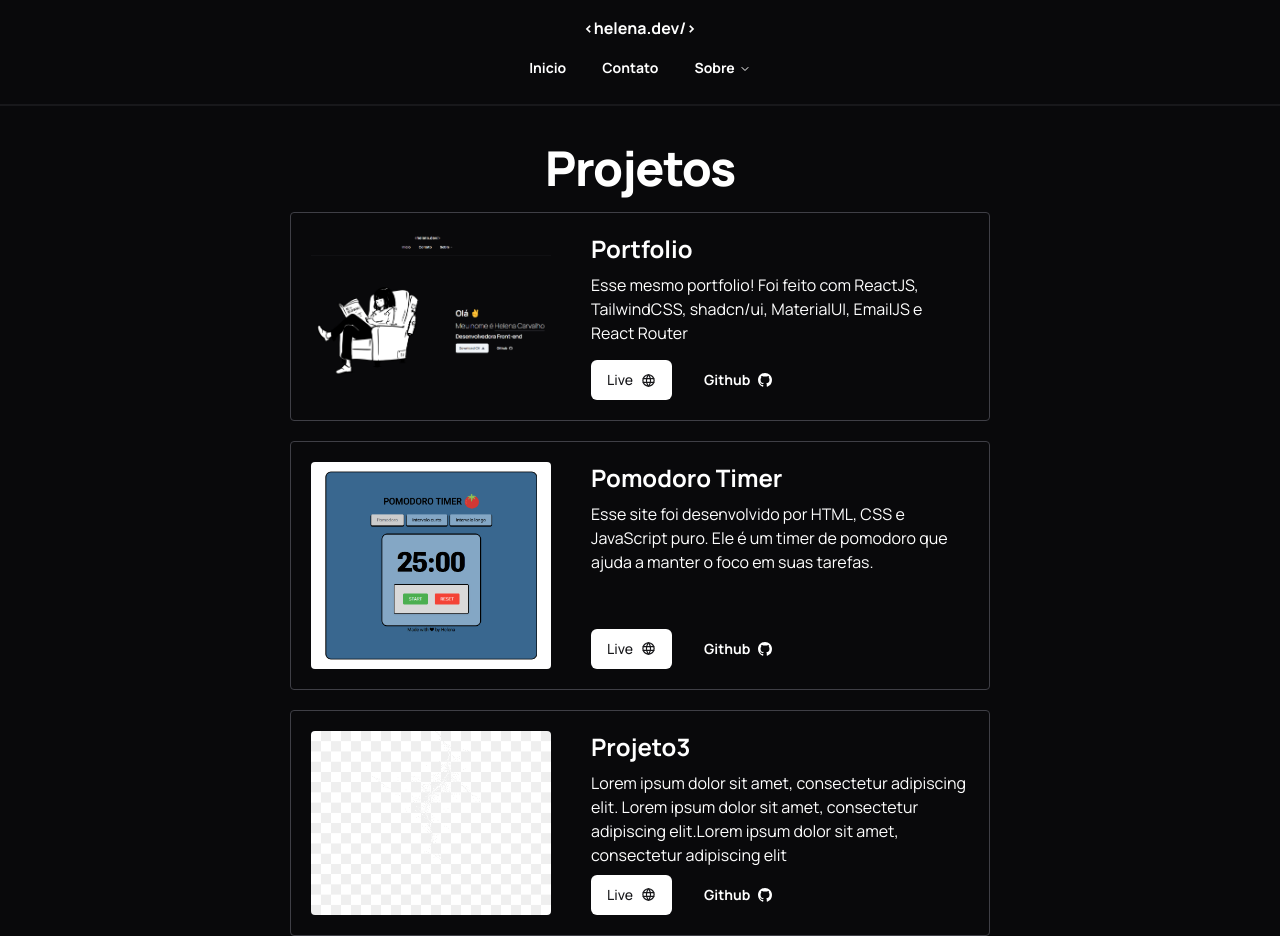
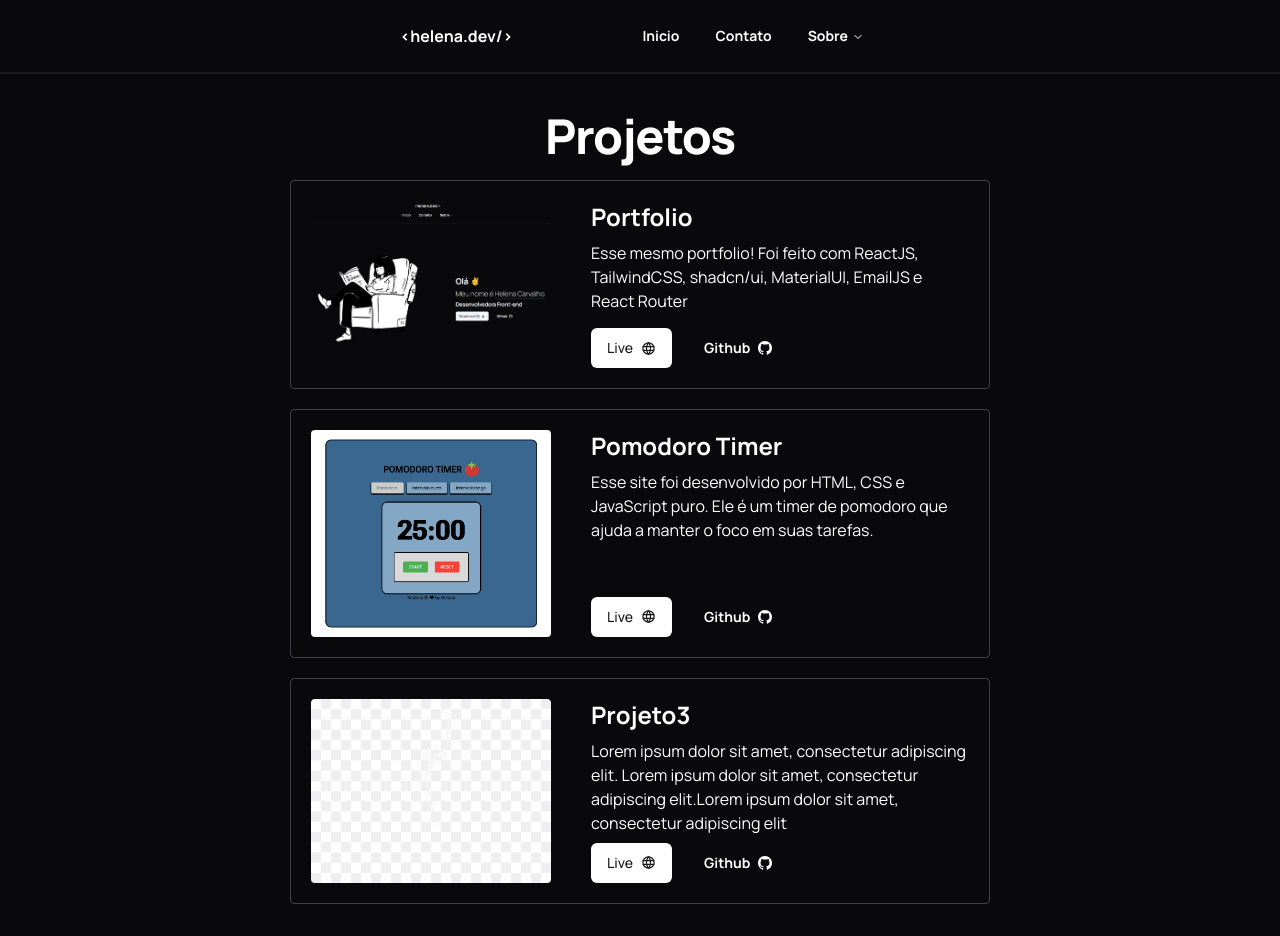
Before and after one commit to len4cf/myWebsite, a React (Vite) app: page /projects in a window 1280 px wide. After the commit the page ends 904 px from the top, so only its background shows below. Built offline with nearby package versions, Linux system fonts and the light colour scheme.

Commit message:
novas implementações

```diff
--- a/src/components/Header/Header.tsx
+++ b/src/components/Header/Header.tsx
@@ -17,8 +17,8 @@ import { NavLink } from "react-router-dom"
 export function NavigationMenuDemo() {
   return (
     <>
-    <div className="flex items-center lg:px-[400px] justify-center lg:justify-center p-4 lg:flex-col flex-col gap-2">
-    <h1 className="text-white font-bold">&lt;helena.dev/&gt;</h1>
+    <div className="flex items-center lg:px-[400px] justify-center lg:justify-center p-4 lg:flex-row lg:justify-between flex-col gap-2">
+    <a className="text-white font-bold" href="/home">&lt;helena.dev/&gt;</a>
     <NavigationMenu className="text-white">
       <NavigationMenuList>
       <NavigationMenuItem className="cursor-pointer">
--- a/src/pages/Contato.tsx
+++ b/src/pages/Contato.tsx
@@ -20,7 +20,7 @@ const Contato = () => {
         setOpen(true);
       };
 
-      const handleClose = (event, reason) => {
+      const handleClose = () => {
           setOpen(false);
       };
 
@@ -42,7 +42,7 @@ const Contato = () => {
           email: email
         }
 
-        emailjs.send("service_jaf2sqm", "template_3f9j2os", templateParams, "Op2MSNOljf_Z2W5wd").then((response) => {
+        emailjs.send("service_jaf2sqm", "template_3f9j2os", templateParams, "Op2MSNOljf_Z2W5wd").then(() => {
           setName("")
           setEmail("")
           setMessage("")
--- a/src/pages/Projects.tsx
+++ b/src/pages/Projects.tsx
@@ -51,7 +51,7 @@ const Projects = () => {
                                 </a>
                             <a href={projeto.Github} target="_blank" rel="noopener noreferrer">
                                 <Button variant='link' className="font-bold text-white">
-                                    Github
+                                Github
                                     <BsGithub className="ml-2" />
                                 </Button>
                                 </a>
```
